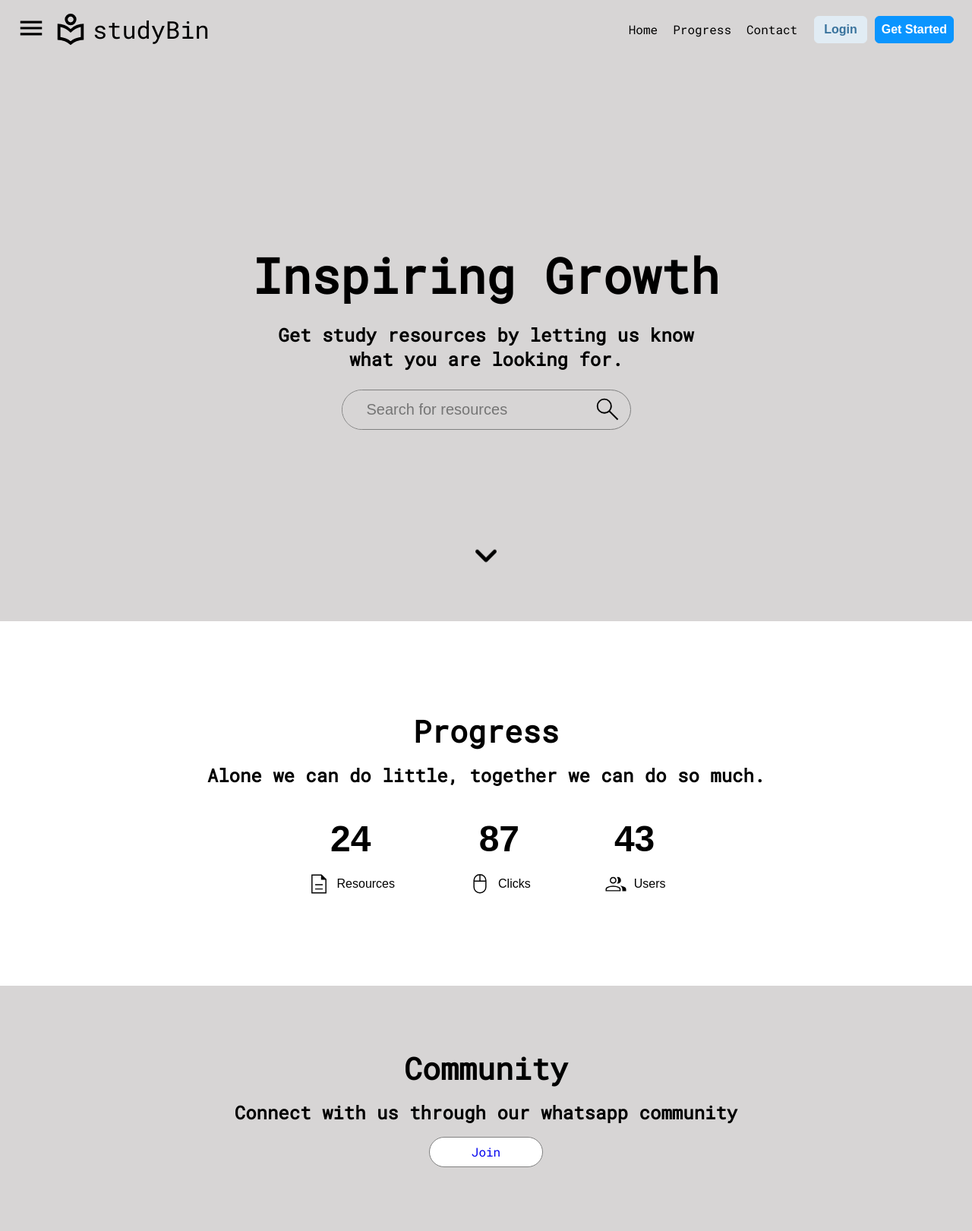
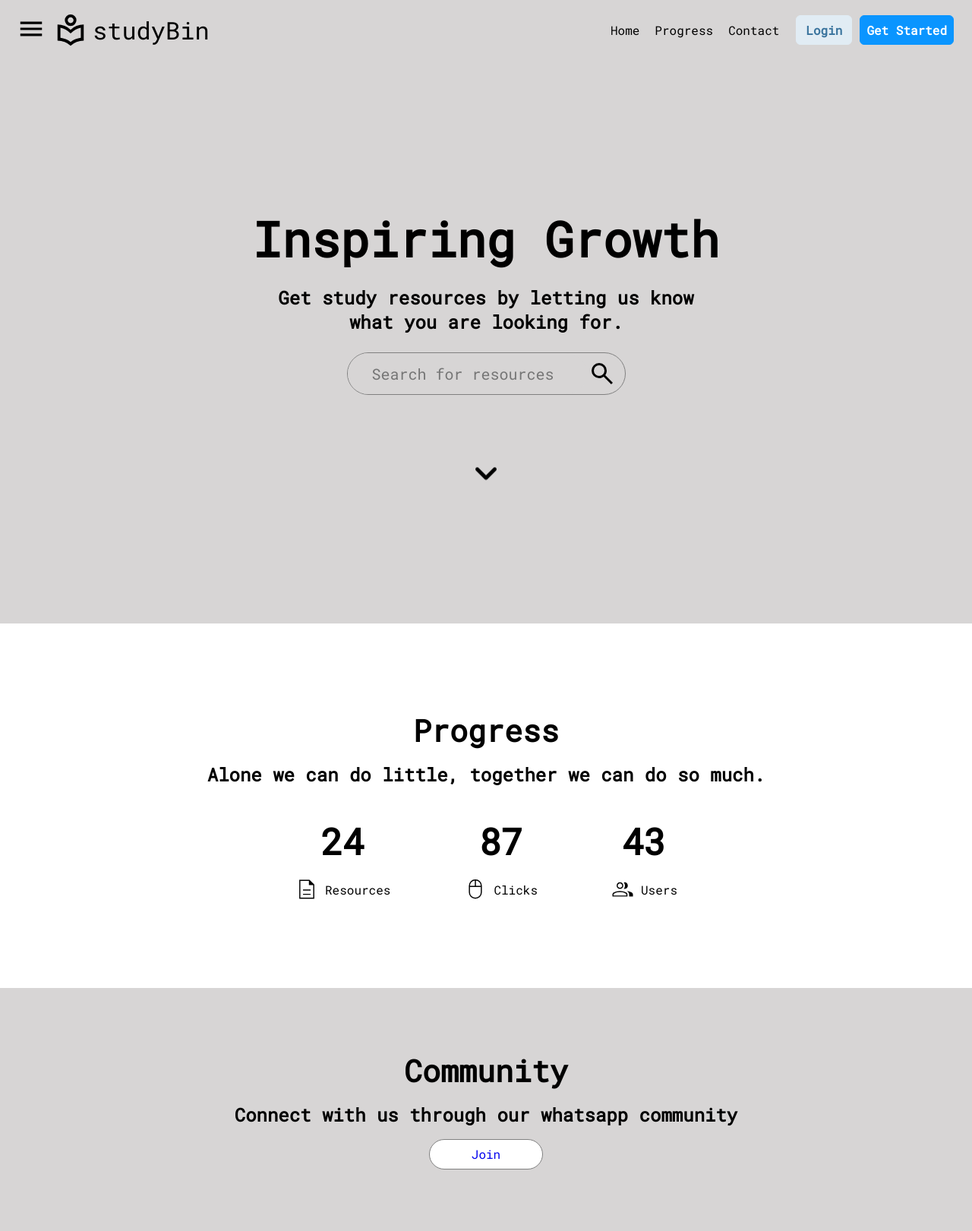
Before and after one commit to Anvinalias/studyBin, a PHP site: page / in a window 1280 px wide. Shown: the whole page at 76% size. Before the commit the page ends 1537 px from the top, so only its background shows below. Run offline with PHP 8.4, Linux system fonts and the light colour scheme.

Commit message:
update properties

```diff
--- a/index.html
+++ b/index.html
@@ -52,7 +52,8 @@
                         Get study resources by letting us know <br> what you are looking for.
                     </h3>
                 </div>
-            </div>
+        </div>
+
             <div class="section-1-search">
                 <div class="search-bar">
                     <form action="url" method="post">
--- a/style.css
+++ b/style.css
@@ -3,7 +3,7 @@
   /* Custom properties */
 :root{
     --background-color: #d7d5d5;
-    --text-font:'Roboto Mono', monospace;
+    --text-font:'Roboto Mono', monospace, sans-serif;
 }
 
 /* Remove custom styles of elements */
@@ -11,7 +11,7 @@
     padding: 0;
     margin: 0;
     box-sizing: border-box;
-    font-family:sans-serif;
+    font-family:var(--text-font);
 }
 
 /* Header styling */
@@ -55,7 +55,6 @@
 
 .site-name{
     font-size: 32px;
-    font-family: var(--text-font);
 }
 
 div.nav-link-button{
@@ -72,10 +71,9 @@ li.home, li.contact, li.progress{
     margin:10px;
 }
 
-li>a{
+li > a{
     text-decoration: none;
     color:black;
-    font-family: var(--text-font);
 }
 
 .register{
@@ -107,26 +105,24 @@ button.get-started{
 
 /* Section 1 */
 .section-1{
-    height: 100vh;
+    min-height: 100vh;
     display: flex;
     flex-direction: column;
     justify-content: center;
     align-items: center;
     text-align: center;
-    padding: 100px 0 50px;
+    padding: 120px 0 60px;
     background-color: var(--background-color);
 }
 
 .section-1-heading{
     font-size: 4rem;
     margin-bottom: 1.3rem;
-    font-family: var(--text-font);
 }
 
 .section-1-quote{
     font-size: 1.5rem;
     margin-bottom: 24px;
-    font-family: var(--text-font);
 
 }
 
@@ -168,7 +164,7 @@ input:-webkit-autofill
     margin-right: 10px;
 }
 
-.search-icon>img{
+.search-icon > img{
     height: 40px;
 }
 
@@ -179,14 +175,12 @@ input:-webkit-autofill
 }
 
 .arrow-icon{
-    position: absolute;
-    bottom: 0;
-    margin-bottom: 40px;
     background-color: var(--background-color);
     border:none;
-    height: 80px;
+    height: 110px;
     width: 80px;
-   animation: movement 2s cubic-bezier(0.46, 0.03, 0.52, 0.96) infinite;
+    padding-top: 50px;
+    animation: movement 2s ease infinite;
 }
 
 @keyframes movement{
@@ -209,7 +203,7 @@ input:-webkit-autofill
 
 /* Section 2 */
 .section-2{
-    height: 60vh;
+    min-height: 60vh;
     display: flex;
     justify-content: center;
     align-items: center;
@@ -221,14 +215,11 @@ input:-webkit-autofill
 .section-2-heading{
     font-size: 2.5rem;
     margin-bottom:1rem;
-    font-family: var(--text-font);
-
 }
 
 .section-2-quote{
     font-size: 1.5rem;
     margin-bottom: 2.5rem;
-    font-family: var(--text-font);
 }
 
 .section-2-counts{
@@ -262,7 +253,7 @@ input:-webkit-autofill
 
 /* Section 3 */
 .section-3{
-    height: 40vh;
+    min-height: 40vh;
     display: flex;
     justify-content: center;
     align-items: center;
@@ -274,13 +265,11 @@ input:-webkit-autofill
 .section-3-heading{
     font-size: 2.5rem;
     margin-bottom:1rem;
-    font-family: var(--text-font);
 }
 
 .section-3-quote{
     font-size: 1.5rem;
     margin-bottom: 1rem;
-    font-family: var(--text-font);
 }
 
 .section-3-link{
@@ -294,6 +283,5 @@ input:-webkit-autofill
     background-color: white;
     margin: auto;
     text-decoration: none;
-    font-family: var(--text-font);
 
 }
```
Also changed, not shown: icons/search.svg.
